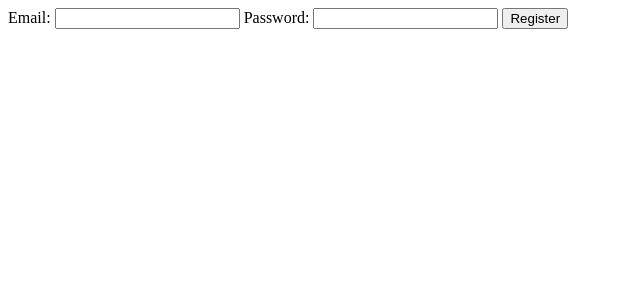
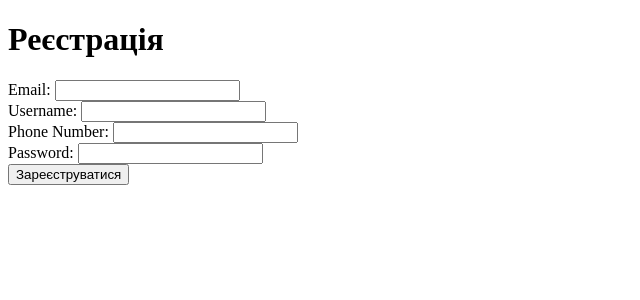
Before and after one commit to Vladstor/REGISTRATION_PROJ, a Flask app: page /register in a window 1280 px wide. Shown: the top 300 px of the page, without its empty margins (0-640 px from the left). Run offline with Flask 3, Linux system fonts and the light colour scheme.

Commit message:
працюють мод.вікна

```diff
--- a/app.py
+++ b/app.py
@@ -1,15 +1,12 @@
 from flask import Flask, render_template, redirect, request, url_for
 from models import db, User
 from flask_sqlalchemy import SQLAlchemy
-from flask import session, abort
-import os
 
 app = Flask(__name__)
 
 # Налаштування бази даних
-app.config['SQLALCHEMY_DATABASE_URI'] = 'sqlite:///user.db'  # Правильний ключ
-app.config['SQLALCHEMY_TRACK_MODIFICATIONS'] = False  # Вимкнення відстеження змін
-#app.secret_key = os.urandom(24)
+app.config['SQLALCHEMY_DATABASE_URI'] = 'sqlite:///user.db'
+app.config['SQLALCHEMY_TRACK_MODIFICATIONS'] = False
 
 db.init_app(app)
 
@@ -18,33 +15,38 @@ def register():
     if request.method == 'POST':
         email = request.form['email']
         password = request.form['password']
+        phone = request.form['phone']
+        username = request.form['username']
 
-        existing_user = User.query.filter_by(email=email).first()
-        if existing_user:
-            return "Користувач з таким email вже існує"
+        # Перевірка наявності користувачів
+        existing_user_email = User.query.filter_by(email=email).first()
+        existing_user_phone = User.query.filter_by(phone=phone).first()
+        existing_user_username = User.query.filter_by(username=username).first()
 
-        user = User(email=email, password=password)
+        if existing_user_email:
+            return "Користувач з таким email вже існує", 400
+        if existing_user_phone:
+            return "Користувач з таким номером телефону вже існує", 400
+        if existing_user_username:
+            return "Користувач з таким нікнеймом вже існує", 400
+
+        # Додавання нового користувача
+        user = User(email=email, password=password, phone=phone, username=username)
         db.session.add(user)
-        db.session.commit()  # Виправлено: правильне написання commit()
-
-        #session['user_email'] = email
+        db.session.commit()
 
         return redirect(url_for('success'))
+
     return render_template('register.html')
 
 @app.route('/success')
 def success():
-    if 'user_email' not in session:
-        return redirect(url_for('register'))
-    return render_template('success.html')  # Виправлена орфографія
+    return render_template('success.html')
 
-#@app.route('/logout', methods=['POST'])
-#def logout():
- #   if 'user_email' not in session:
-  #      return abort(403)
-   # session.pop('user_email', None)  # Видаляємо email з сесії
-    #return redirect(url_for('register'))  # Повертаємо на сторінку реєстрації
-
+# Тимчасова головна сторінка для майбутньої прив'язки
+@app.route('/home')
+def home():
+    return "<h1>Welcome to the Home Page!</h1><p>Ця сторінка буде оформлена пізніше.</p>"
 
 if __name__ == '__main__':
     app.run(debug=True)
--- a/models.py
+++ b/models.py
@@ -4,5 +4,7 @@ db = SQLAlchemy()
 
 class User(db.Model):
     id = db.Column(db.Integer, primary_key=True)
-    email = db.Column(db.String(120), unique=True, nullable=False)
-    password = db.Column(db.String(120), nullable=False)
+    email = db.Column(db.String(30), unique=True, nullable=False)
+    password = db.Column(db.String(30), nullable=False)
+    phone = db.Column(db.String(10))  # Виправлення: db.String замість db.Varchar
+    username = db.Column(db.String(30), nullable=False)  # Додано поле username
--- a/templates/register.html
+++ b/templates/register.html
@@ -2,14 +2,106 @@
 <html lang="en">
 <head>
     <title>Register</title>
+    <style>
+
+        .modal {
+            display: none; /* Приховуємо модальне вікно за замовчуванням */
+            position: fixed;
+            z-index: 1;
+            left: 0;
+            top: 0;
+            width: 100%;
+            height: 100%;
+            background-color: rgba(0, 0, 0, 0.5);
+        }
+
+        .modal-content {
+            position: absolute;
+            top: 50%;
+            left: 50%;
+            transform: translate(-50%, -50%);
+            background-color: #fff;
+            padding: 20px;
+            border-radius: 5px;
+            text-align: center;
+        }
+
+        .modal-content h1 {
+            margin-top: 0;
+        }
+
+        .close-btn, .home-btn {
+            display: inline-block;
+            margin-top: 10px;
+            padding: 10px 20px;
+            text-decoration: none;
+            color: #fff;
+            background-color: #007BFF;
+            border-radius: 5px;
+        }
+
+        .close-btn {
+            background-color: #FF5733;
+        }
+    </style>
 </head>
 <body>
-    <form method="POST">
+
+    <h1>Реєстрація</h1>
+    <form action="{{ url_for('register') }}" method="POST" id="register-form">
         <label>Email:</label>
-        <input type="email" name="email" required>
+        <input type="email" name="email" required><br>
+
+        <label>Username:</label>
+        <input type="text" name="username" required><br>
+
+        <label>Phone Number:</label>
+        <input type="tel" name="phone" required><br>
+
         <label>Password:</label>
-        <input type="password" name="password" required>
-        <button type="submit">Register</button>
+        <input type="password" name="password" required><br>
+
+        <button type="submit">Зареєструватися</button>
     </form>
+
+    <!-- Модальне вікно -->
+    <div id="successModal" class="modal">
+        <div class="modal-content">
+            <h1>Реєстрація успішна!</h1>
+            <p>Ваш акаунт створено успішно.</p>
+            <a href="{{ url_for('home') }}" class="home-btn">Перейти на головну сторінку</a>
+            <button class="close-btn" onclick="closeModal()">Закрити</button>
+        </div>
+    </div>
+
+    <script>
+        // Функція для показу модального вікна
+        function showModal() {
+            document.getElementById('successModal').style.display = 'block';
+        }
+
+        // Функція для закриття модального вікна
+        function closeModal() {
+            document.getElementById('successModal').style.display = 'none';
+        }
+
+        // Відправка форми через AJAX
+        document.getElementById('register-form').onsubmit = async function(event) {
+            event.preventDefault(); // Зупиняємо стандартну відправку форми
+
+            const formData = new FormData(this);
+            const response = await fetch(this.action, {
+                method: 'POST',
+                body: formData
+            });
+
+            if (response.ok) {
+                showModal(); // Показуємо модальне вікно при успішній реєстрації
+            } else {
+                alert('Помилка реєстрації. Спробуйте ще раз.');
+            }
+        };
+    </script>
+
 </body>
 </html>
```
Also changed, not shown: templates/success.html (+4 -7 lines), instance/user.db.
